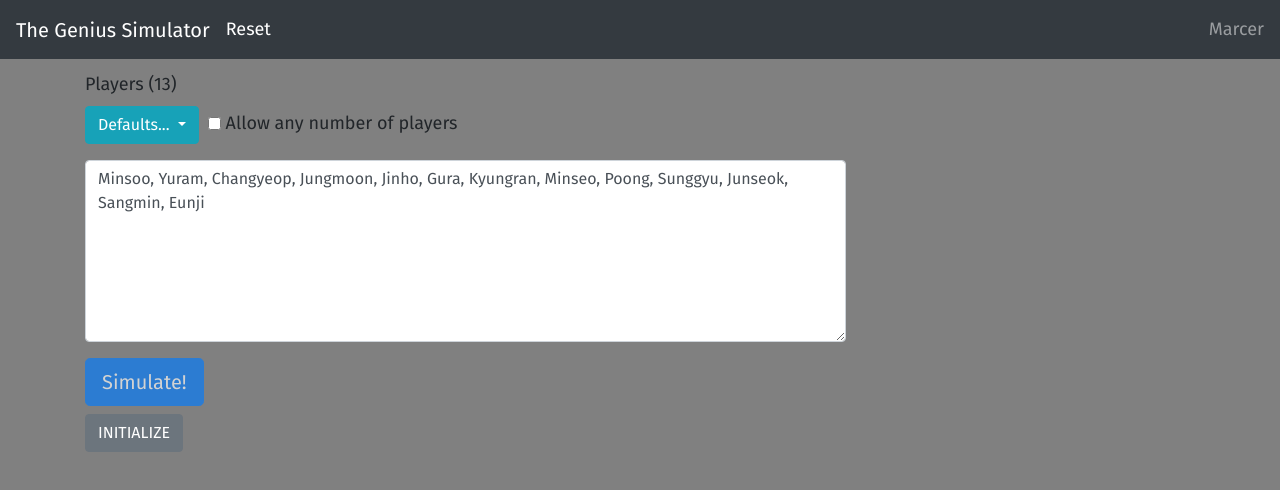
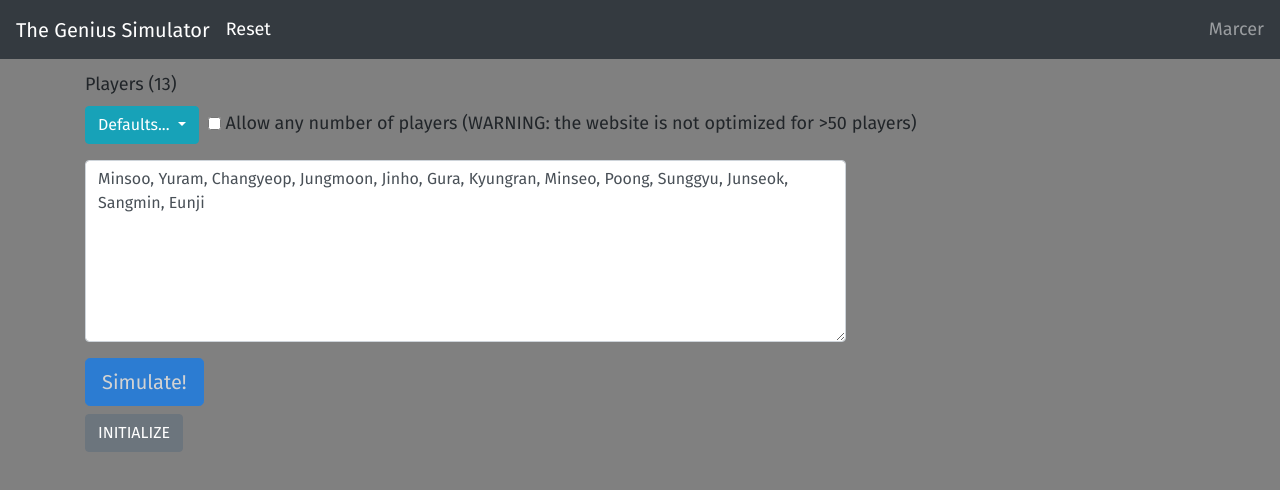
Before and after one commit to MarcerCyoon/TheGeniusSimulator, a plain HTML site: page index.html in a window 1280 px wide. Drawn offline with nearby package versions, Linux system fonts and the light colour scheme.

Commit message:
added warning

```diff
--- a/index.html
+++ b/index.html
@@ -42,7 +42,7 @@
           <div class="form-check form-check-inline ml-1">
             <input class="form-check-input" type="checkbox" value="" id="allowAnyNum">
             <label class="form-check-label" for="allowAnyNum">
-              Allow any number of players
+              Allow any number of players (WARNING: the website is not optimized for >50 players)
             </label>
           </div>
           <div class="dropdown-menu" aria-labelledby="dropdownDefaults">
```
